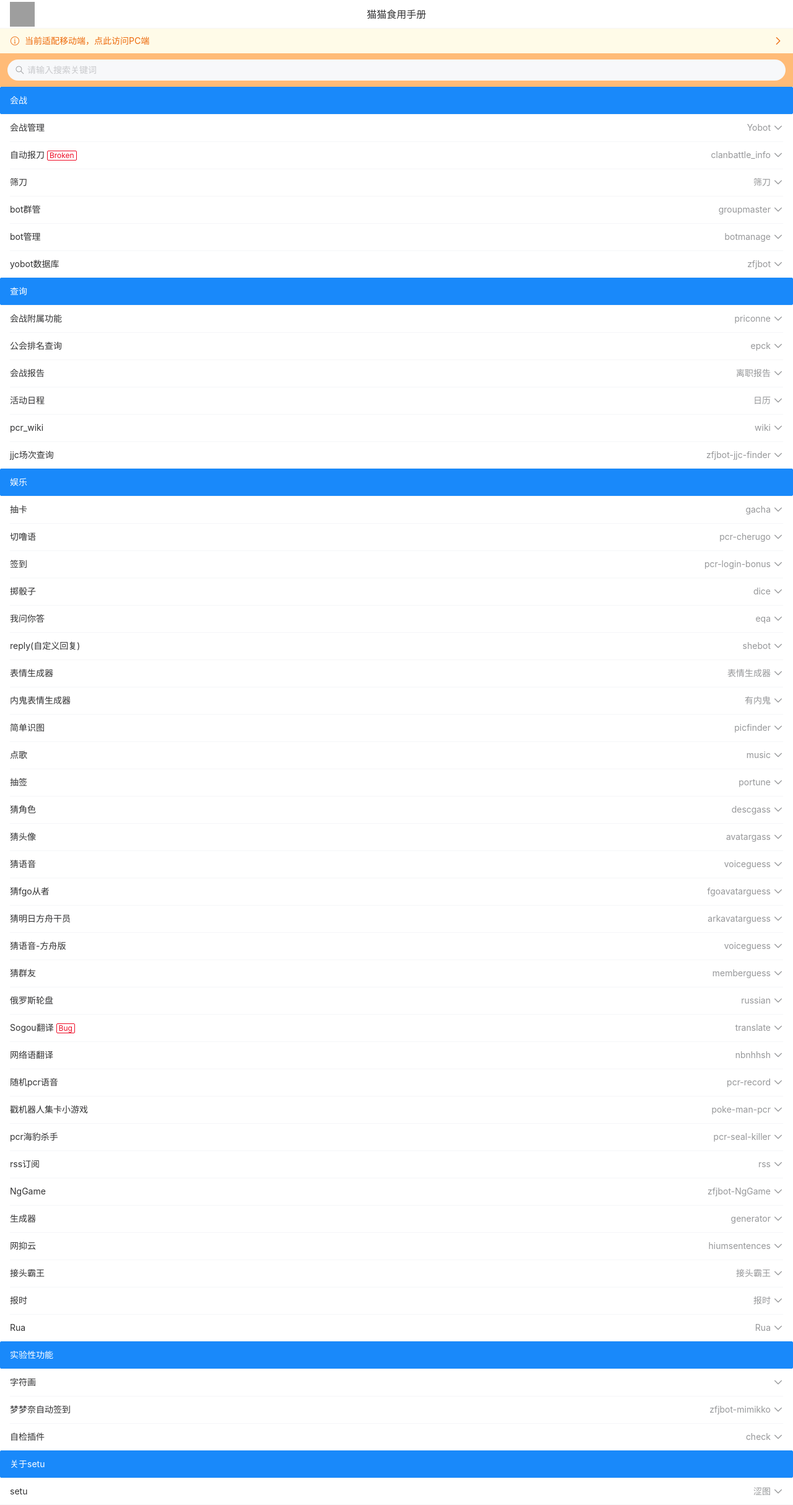
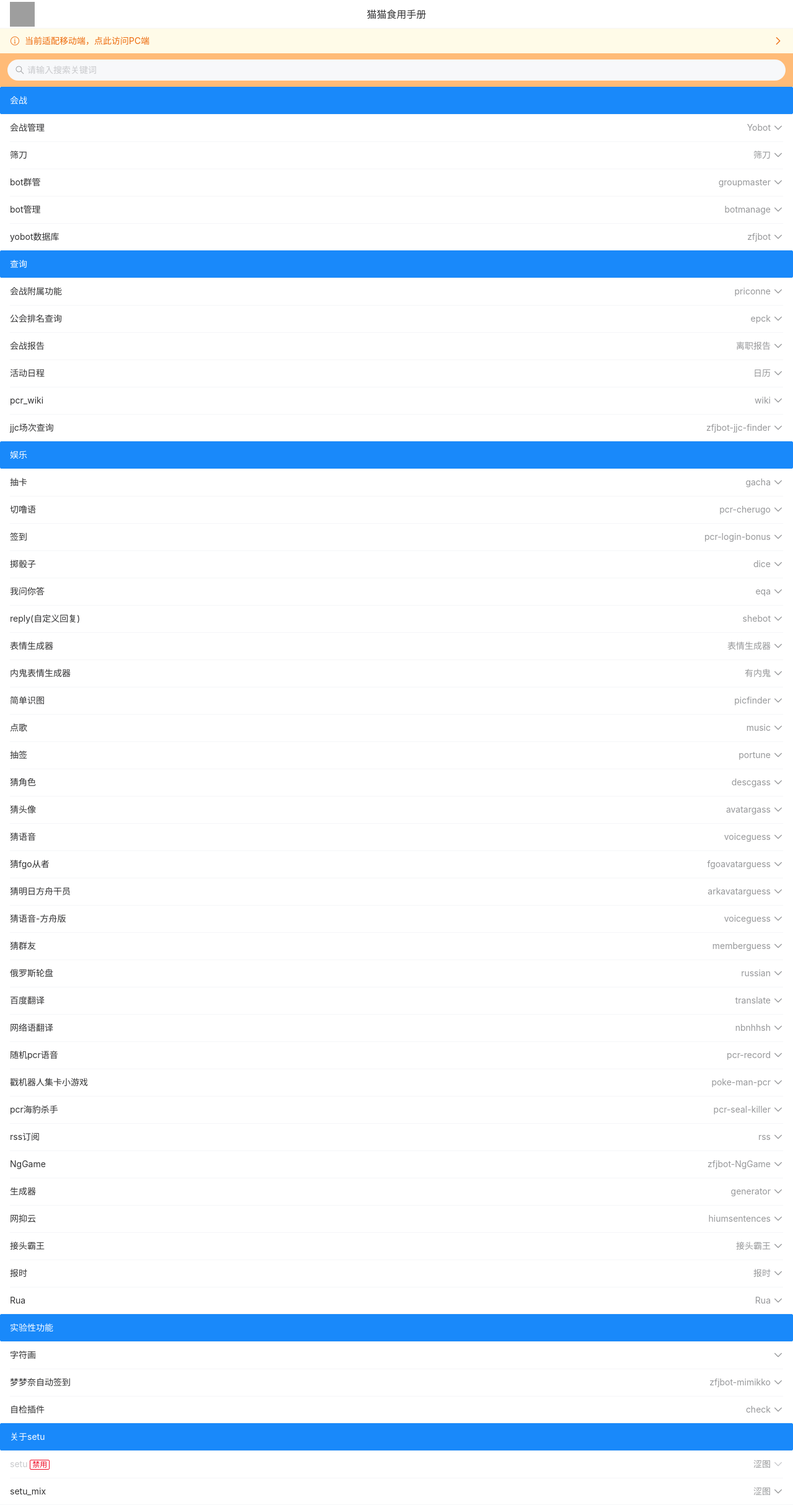
Before and after one commit to zfjdhj/zfjbot-helpWebsite, a Vue app: page / in a window 1280 px wide. Shown: the whole page at 62% size. Built offline with nearby package versions, Linux system fonts and the light colour scheme; grey boxes are pictures that could not be loaded.

Commit message:
fix plugin bug:sogo translate; update data.json;

```diff
--- a/public/data.json
+++ b/public/data.json
@@ -71,69 +71,6 @@
             "description": "查看yobot版本"
           }],
         "plugin_notice":""
-      },
-      {
-        "plugin_name": "自动报刀",
-        "plugin_service_name":"clanbattle_info",
-        "plugin_direction": "自动报刀相关，前缀cbi可以替换为自动报刀",
-        "plugin_state": "Broken",
-        "plugin_commands": [
-          {
-            "command": "cbi 帮助",
-            "description": "获取帮助信息"
-          },{
-            "command": "cbi 总表",
-            "description": "查询公会总表"
-          },{
-            "command": "cbi 日总表 [n]",
-            "description": "查询公会日表, n表示会战第n天, 不带n参数默认为第1天"
-          },{
-            "command": "cbi 日出刀表 [n]",
-            "description": "查询公会日表, n表示会战第n天, 不带n参数默认为第1天."
-          },{
-            "command": "cbi boss出刀表 [n]",
-            "description": "查询boss出刀表, n为boss编号, 取值为1-5."
-          },{
-            "command": "cbi boss状态",
-            "description": "查询boss状态"
-          },{
-            "command": "cbi 状态",
-            "description": "查看插件当前状态"
-          },{
-            "command": "cbi 检查成员",
-            "description": "检查公会成员是否全部有对应QQ号码"
-          },{
-            "command": "cbi 绑定 游戏昵称 [bot/@某人]",
-            "description": "将指定游戏昵称绑定本qq号码或者指定qq号码, 适用于游戏昵称和群名片不匹配的情况, 加入bot表示将该昵称绑定为bot自己的qq号码. 如果游戏昵称有空格, 请将昵称放置在[]中"
-          },{
-            "command": "cbi 解除绑定 游戏昵称",
-            "description": "解除绑定"
-          },{
-            "command": "cbi 查看绑定",
-            "description": "查看当前的绑定列表"
-          },{
-            "command": "cbi 绑定未知成员 bot/@某人",
-            "description": "将指定所有找不到对应qq的游戏昵称绑定给指定qq号码, 适用于部分成员不在群内的情况, bot表示将该昵称绑定为bot自己的qq号码,使用该功能必须参照下方常见问题解除yobot出刀限制"
-          },{
-            "command": "cbi 解除绑定未知成员",
-            "description": "禁用上述功能"
-          },{
-            "command": "cbi 继续报刀",
-            "description": "继续自动报刀, 当自动报刀因错误暂停时, 请在排除错误后使用该命令继续报刀"
-          },{
-            "command": "cbi 暂停报刀",
-            "description": "暂停自动报刀"
-          },{
-            "command": "cbi 重置推送进度",
-            "description": "重置推送进度, 下一次将从第一条出刀记录重新开始推送"
-          },{
-            "command": "cbi 重置报刀进度",
-            "description": "重置报刀进度, 从第一条出刀记录重新同步报刀进度, 适用于清空yobot记录后需要重新开始报刀的情况"
-          },{
-            "command": "初始化",
-            "description": "重新加载群数据, 修改config文件后可以使用本指令重新加载数据"
-          }],
-        "plugin_notice":"使用自动报刀的公会, 不能有重名的成员, 插件无法区分同名会员. 如果插件提示未知游戏昵称, 需要使用绑定指令为指定游戏昵称绑定成员qq. 本插件不限制每个qq号码绑定的游戏昵称数量, 但请注意yobot本身的每账号每天3刀的限制, 有特殊需求请自行修改Yobot相关代码"
       },
       {
         "plugin_name": "筛刀",
@@ -668,10 +605,10 @@
       "plugin_notice":""
     },
     {
-      "plugin_name": "Sogou翻译",
+      "plugin_name": "百度翻译",
       "plugin_service_name":"translate",
       "plugin_direction": "",
-      "plugin_state": "Bug",
+      "plugin_state": "",
       "plugin_commands": [{
         "command": "翻译 <待翻译词句>",
         "description": "翻译"
@@ -920,7 +857,7 @@
       "plugin_name": "setu",
       "plugin_service_name":"涩图",
       "plugin_direction": "好康的图片",
-      "plugin_state": "",
+      "plugin_state": "禁用",
       "plugin_commands": [{
         "command": "[1-10][色瑟涩]图",
         "description": "涩图"
@@ -938,6 +875,59 @@
         "description": "r18开启/关闭"
       }],
       "plugin_notice":"注:采用lolicon.api<br>具体图库质量参见官方文档<a href='https://api.lolicon.app/#/setu'>Lolicon API</a><br>目前图量<br>Total:12748,R18:2318,Illustrator:1954</p><p><sup class='footnote'>9</sup>注:搜索没有回复，那就是被tx吞消息了，过段时间再试试吧。"
+    },
+    {
+      "plugin_name": "setu_mix",
+      "plugin_service_name":"涩图",
+      "plugin_direction": "好康的图片",
+      "plugin_state": "",
+      "plugin_commands": [{
+        "command": "涩图",
+        "description": "随机获取1张图片"
+      },{
+        "command": "来n张涩图",
+        "description": "随机获取n张图片"
+      },{
+        "command": "搜[n张]涩图 <keyword>",
+        "description": "搜索[n张]指定关键字的图片"
+      },{
+        "command": "本日涩图排行榜 [page]",
+        "description": "获取p站排行榜"
+      },{
+        "command": "看涩图 [n]",
+        "description": "获取p站排行榜指定排名的图片"
+      },{
+        "command": "看涩图 start end",
+        "description": "获取p站排行榜排名从start到end的全部图片"
+      },{
+        "command": "(管理员)setu set 模块 设置值 [群号]",
+        "description": "修改本群或指定群的设置, 以下为设置项 - 取值 - 说明"
+      },{
+        "command": "setu set acggov on/off",
+        "description": "是否开启acggov模块"
+      },{
+        "command": "setu set lolicon on/off",
+        "description": "是否开启lolicon模块"
+      },{
+        "command": "setu set lolicon_r18 on/off",
+        "description": "是否开启lolicon_r18模块"
+      },{
+        "command": "setu set withdraw n",
+        "description": "发出的图片在n秒后撤回,设置为0表示不撤回. 如果撤回功能异常, 请关闭bot宿主程序的分片发送功能."
+      },{
+        "command": "setu set xml on/off",
+        "description": "(仅支持go-cqhttp)使用cardimage卡片模式发送图片, 注意xml类消息容易触发风控且不支持某些客户端."
+      },{
+        "command": "setu get <群号>",
+        "description": "查看本群或指定群的模块开启状态"
+      },{
+        "command": "setu fetch",
+        "description": "手动从api拉取一批图片存入本地仓库(插件每半小时会自动拉取一次)"
+      },{
+        "command": "setu warehouse",
+        "description": "查询本地仓库图片数量"
+      }],
+      "plugin_notice":"排行榜相关功能需要开启acggov模块"
     }
   ]
 }
--- a/src/App.vue
+++ b/src/App.vue
@@ -24,7 +24,8 @@
   <div v-for="plugins_list in plugins_data.data" :key="plugins_list.id" v-show="isRes">
     <van-button type="primary" block>{{plugins_list.plugins_type_name}}</van-button>
     <van-collapse v-model="plugins_list['plugins_type_id']" accordion="true" border="false">
-      <van-collapse-item v-for="(plugin,index) in plugins_list['plugins_list']" :key="plugin['id']" :name=index>
+      <van-collapse-item v-for="(plugin,index) in plugins_list['plugins_list']"
+      :key="plugin['id']" :name=index :disabled="plugin['plugin_state'] == '禁用' ? true:false">
         <template #title>
           <div>{{plugin["plugin_name"]}}
             <van-tag plain type="danger" v-if="plugin['plugin_state']">{{plugin['plugin_state']}}</van-tag>
```
Also changed, not shown: 1 other file (tests, documents, lock files or other folders).
